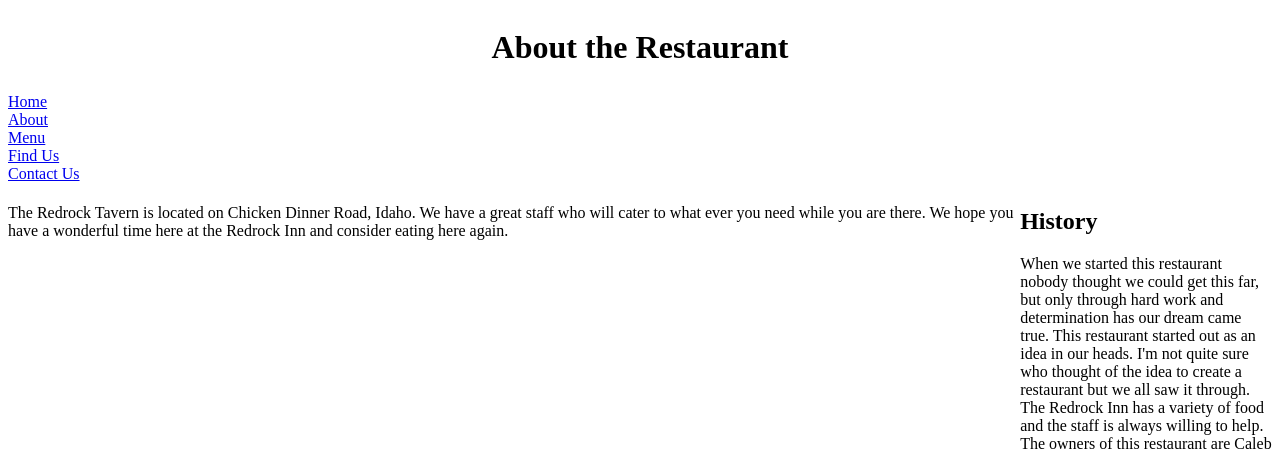
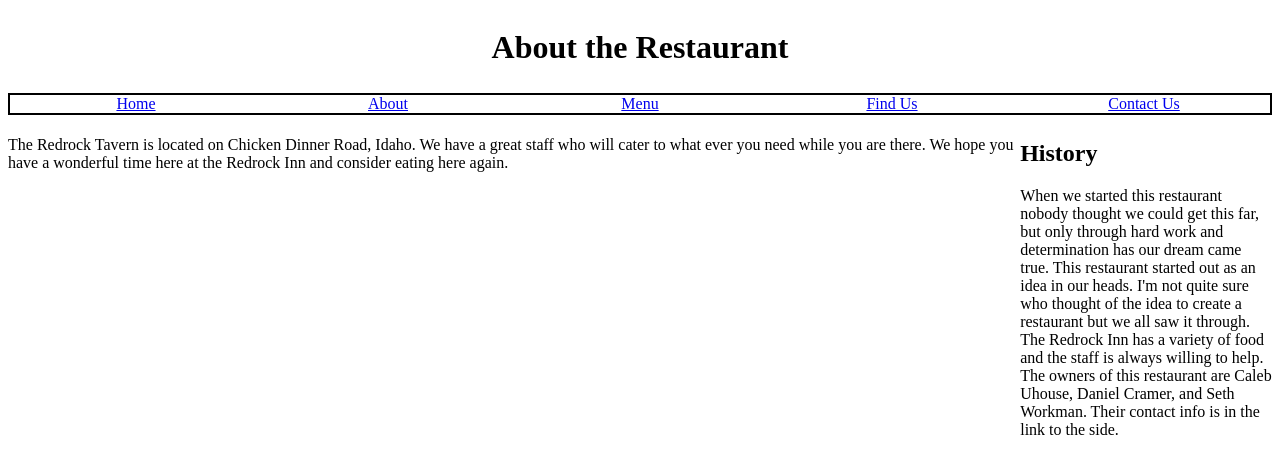
Before and after one commit to CalebUhouse/Web-Design-Group-Project, a PHP site: page /About.html in a window 1280 px wide. Shown: the top 451 px of the page. Run offline with PHP 8.4, Linux system fonts and the light colour scheme.

Commit message:
Update Restaurant.css

```diff
--- a/Restaurant.css
+++ b/Restaurant.css
@@ -24,6 +24,9 @@ header
 nav
 {
     grid-area: nav;
+    display: grid;
+    grid-template-columns: 1fr 1fr 1fr 1fr 1fr;
+    border: 2px solid black;
 }
 
 /* Main area for text*/
@@ -56,3 +59,8 @@ footer
     font-size: larger;
     font-weight: bold;
 }
+
+div.navigation-bar
+{
+    text-align: center;
+}
```
